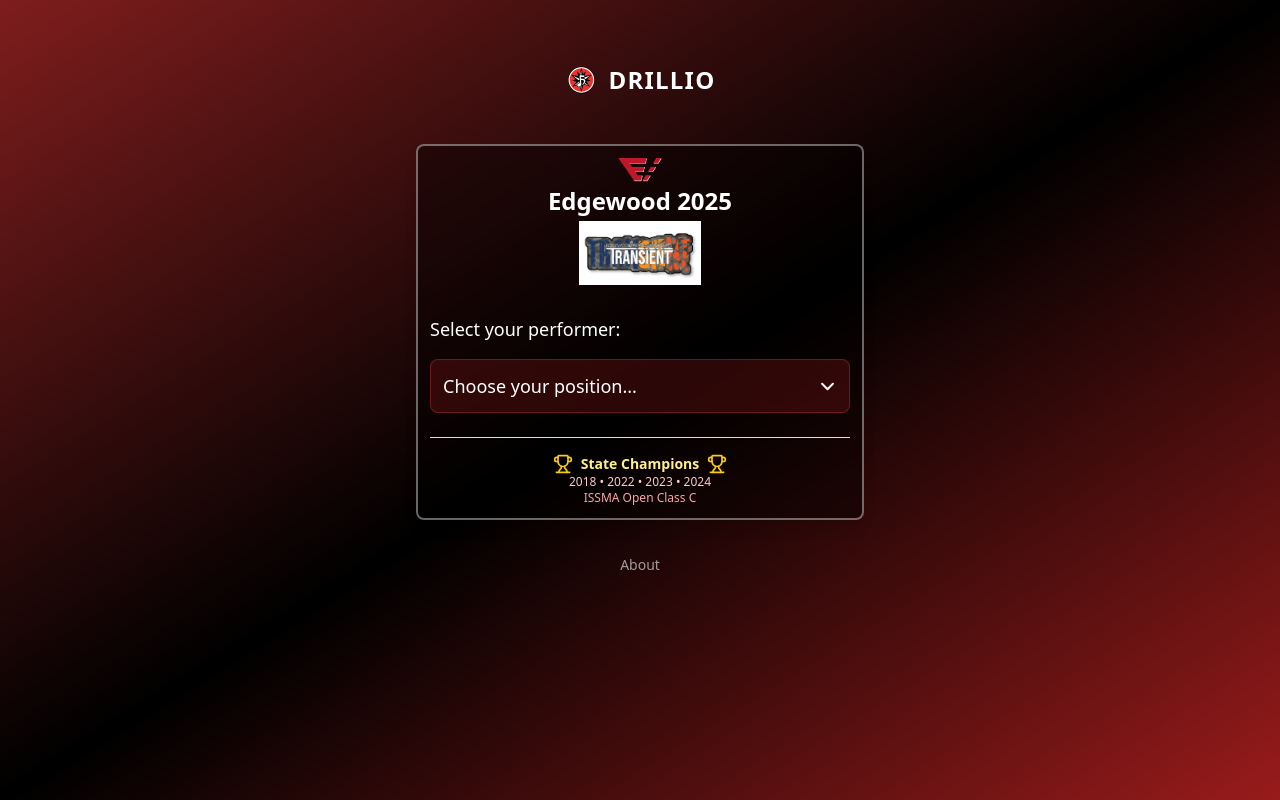
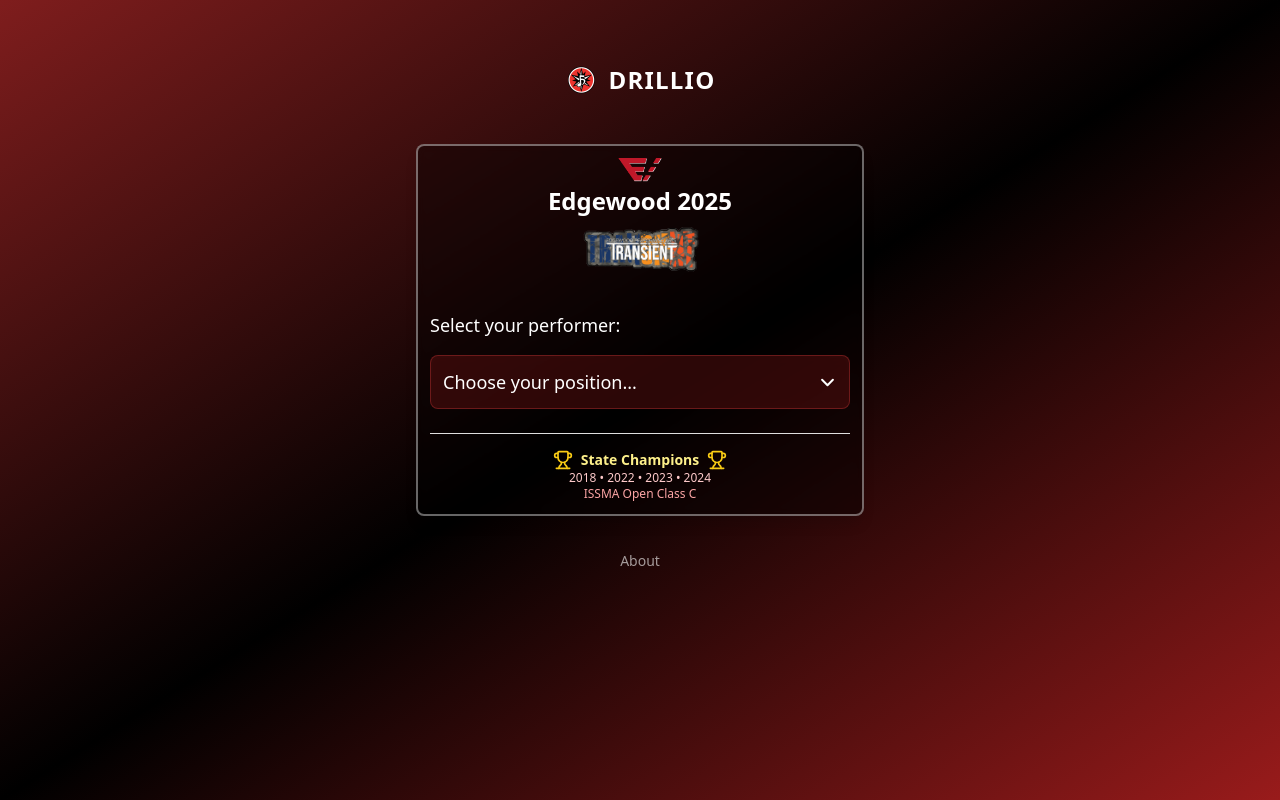
Before and after one commit to jkneal/drillio, a React (Vite) app in the folder app/: page / in a window 1280 px wide. Built offline with nearby package versions, Linux system fonts and the light colour scheme.

Commit message:
Update image

```diff
--- a/app/src/pages/AboutPage.jsx
+++ b/app/src/pages/AboutPage.jsx
@@ -31,7 +31,7 @@
                 <img
                   src="/transient.png"
                   alt="Transient"
-                  className="h-8 mt-0.5 mx-auto"
+                  className="h-8 mx-auto"
                   onError={(e) => {
                     e.target.style.display = 'none';
                   }}
--- a/app/src/pages/HomePage.jsx
+++ b/app/src/pages/HomePage.jsx
@@ -52,7 +52,7 @@
                 <img
                   src="/transient.png"
                   alt="Transient"
-                  className="h-16 mt-1 mx-auto"
+                  className="h-16 mx-auto"
                   onError={(e) => {
                     e.target.style.display = 'none';
                   }}
--- a/app/src/pages/MovementSelectionPage.jsx
+++ b/app/src/pages/MovementSelectionPage.jsx
@@ -75,7 +75,7 @@
               <img
                 src="/transient.png"
                 alt="Transient"
-                className="h-8 mt-1 mx-auto"
+                className="h-8 mx-auto"
                 onError={(e) => {
                   e.target.style.display = 'none';
                 }}
```
Also changed, not shown: app/public/transient.png.
